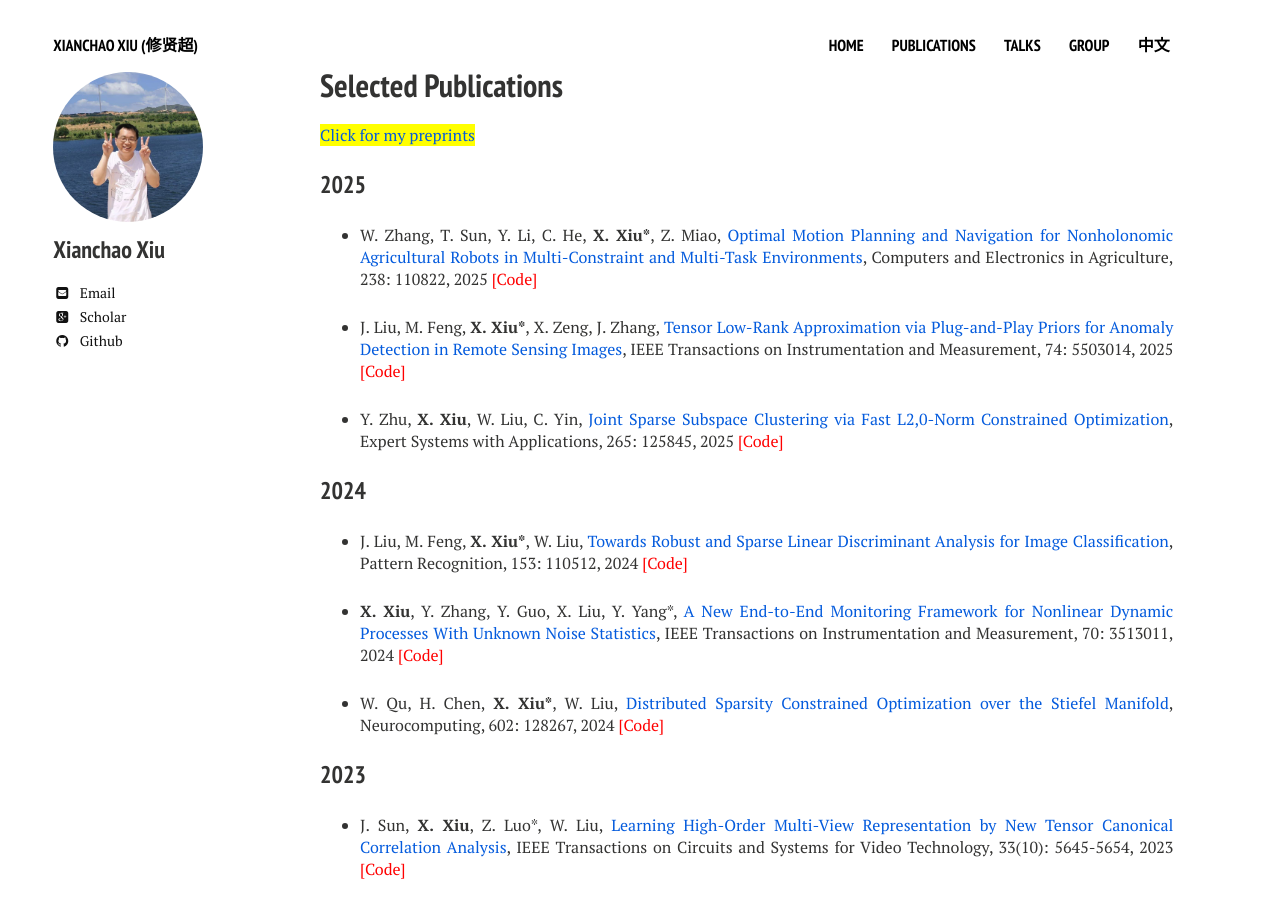
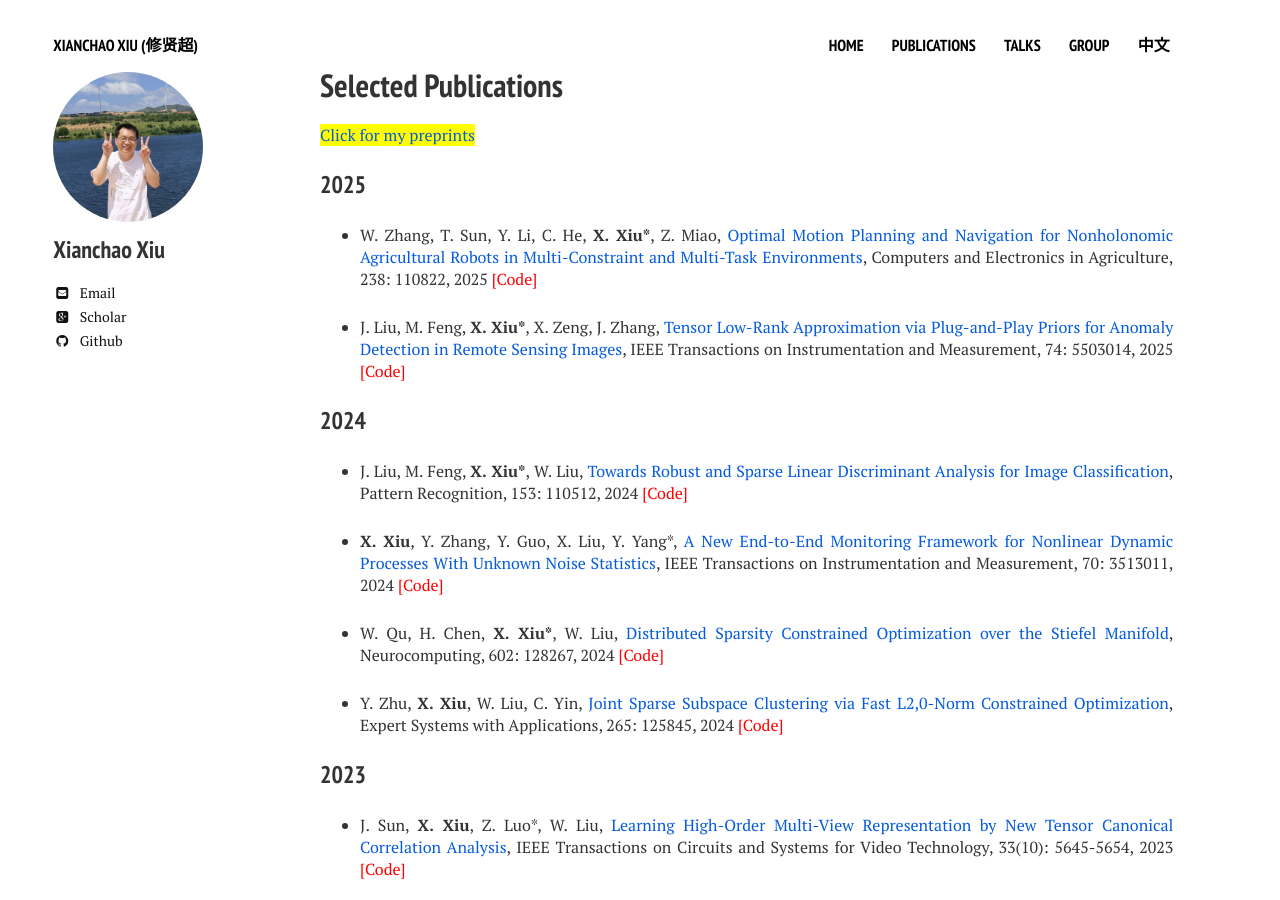
Before and after one commit to xianchaoxiu/xianchaoxiu.github.io, a Jekyll site: the page built from publications/index.md, in a window 1280 px wide and 900 px high. Built offline with Jekyll 4.4.1, drawn with Linux system fonts in a browser that asks for light colours; nearby versions of some CDN libraries; part of the change alters nothing that is shown.

Commit message:
Update index.md

```diff
--- a/publications/index.md
+++ b/publications/index.md
@@ -17,7 +17,7 @@ share: false
 
 * J. Liu, M. Feng, <b>X. Xiu*</b>, X. Zeng, J. Zhang, <a href="https://ieeexplore.ieee.org/document/10935754" class="textlink" target="_blank">Tensor Low-Rank Approximation via Plug-and-Play Priors for Anomaly Detection in Remote Sensing Images</a>, IEEE Transactions on Instrumentation and Measurement, 74: 5503014, 2025 <a href="https://github.com/xianchaoxiu/PnP-TLRA" class="textlink" target="_blank" style="color: red;">[Code]</a>
 
-* Y. Zhu, <b>X. Xiu</b>, W. Liu, C. Yin, <a href="https://doi.org/10.1016/j.eswa.2024.125845" class="textlink" target="_blank">Joint Sparse Subspace Clustering via Fast L2,0-Norm Constrained Optimization</a>, Expert Systems with Applications, 265: 125845, 2025 <a href="https://github.com/zhudafa/JSSC" class="textlink" target="_blank" style="color: red;">[Code]</a>
+
 
 
 ### 2024
@@ -28,6 +28,7 @@ share: false
 
 * W. Qu, H. Chen, <b>X. Xiu*</b>, W. Liu, <a href="https://doi.org/10.1016/j.neucom.2024.128267" class="textlink" target="_blank">Distributed Sparsity Constrained Optimization over the Stiefel Manifold</a>, Neurocomputing, 602: 128267, 2024 <a href="https://github.com/wtqu/DREAM" class="textlink" target="_blank" style="color: red;">[Code]</a>
 
+* Y. Zhu, <b>X. Xiu</b>, W. Liu, C. Yin, <a href="https://doi.org/10.1016/j.eswa.2024.125845" class="textlink" target="_blank">Joint Sparse Subspace Clustering via Fast L2,0-Norm Constrained Optimization</a>, Expert Systems with Applications, 265: 125845, 2024 <a href="https://github.com/zhudafa/JSSC" class="textlink" target="_blank" style="color: red;">[Code]</a>
 
 
 ### 2023
```
